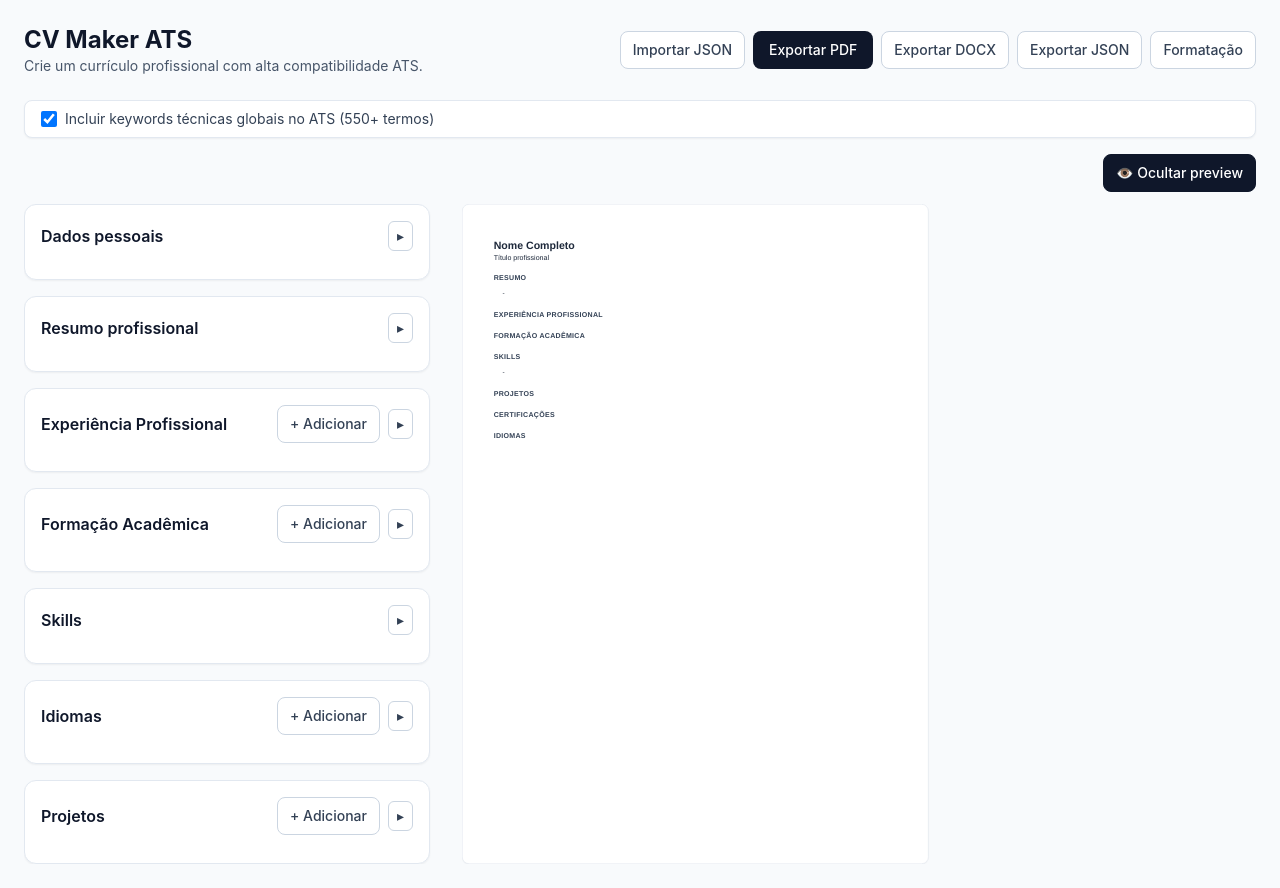
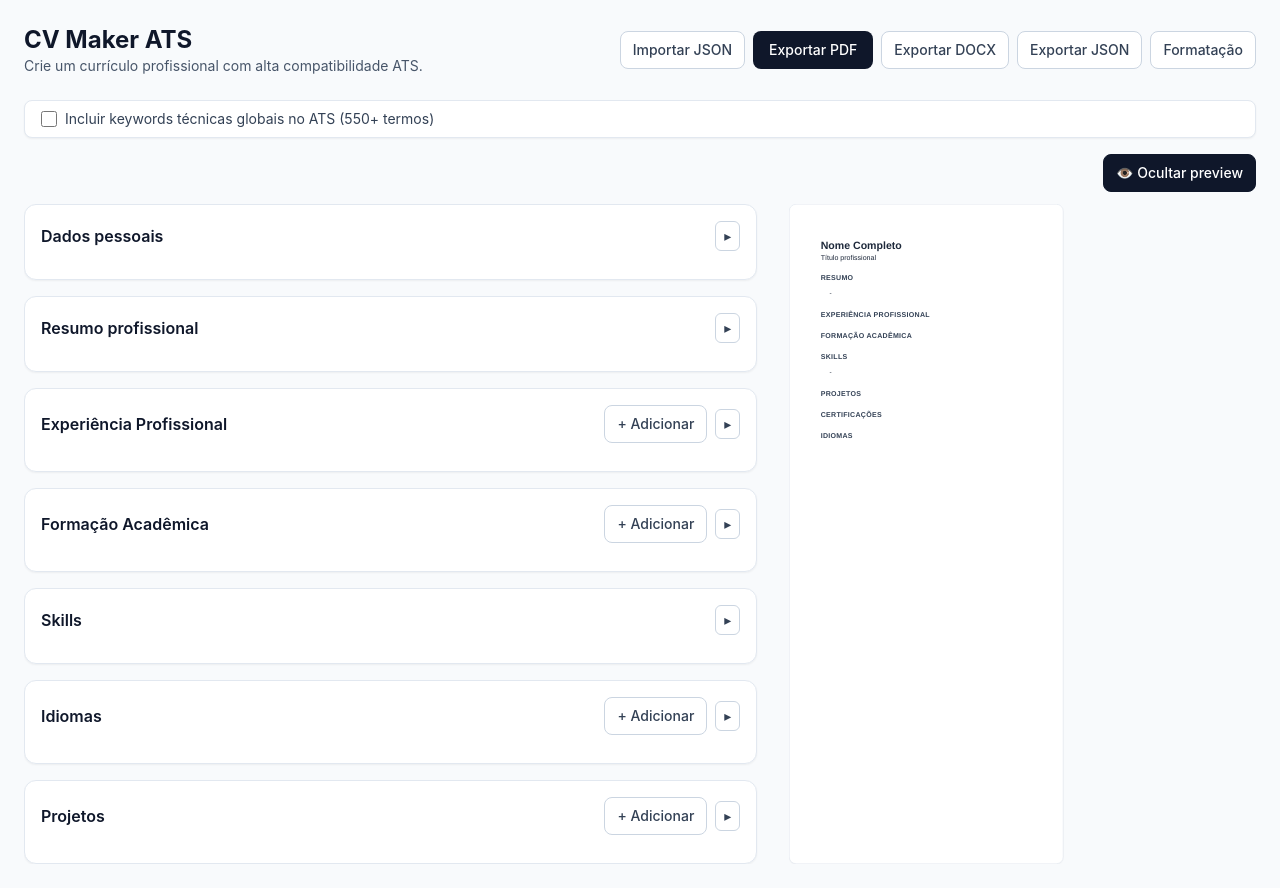
Before and after one commit to pedromael/CV-Maker, a React (Vite) app: page / in a window 1280 px wide. Built offline with nearby package versions, Linux system fonts and the light colour scheme.

Commit message:
feat: update preview layout and scaling for improved responsiveness

```diff
--- a/src/App.tsx
+++ b/src/App.tsx
@@ -80,10 +80,13 @@ function App() {
   const [showPreview, setShowPreview] = useState(true);
   const [formatSettings, setFormatSettings] = useState<FormatSettings>(defaultFormatSettings);
   const [showFormatPanel, setShowFormatPanel] = useState(false);
-  const [includeTechKeywords, setIncludeTechKeywords] = useState(true);
+  const [includeTechKeywords, setIncludeTechKeywords] = useState(false);
 
   const MM_TO_PX = 794 / 210;
+  const PREVIEW_PAGE_WIDTH = 794;
+  const PREVIEW_PAGE_HEIGHT = 1123;
   const layoutElements = useMemo(() => computeLayout(cvData, formatSettings), [cvData, formatSettings]);
+  const previewRenderedWidth = PREVIEW_PAGE_WIDTH * previewScale;
 
   const updateFormat = (key: keyof FormatSettings, value: number) => {
     setFormatSettings((prev) => ({ ...prev, [key]: value }));
@@ -94,11 +97,18 @@ function App() {
     if (!wrapper) return;
     const availableWidth = wrapper.clientWidth;
     const availableHeight = wrapper.clientHeight;
-    const scaleX = availableWidth / 794;
-    const scaleY = availableHeight / 1123;
+    const scaleY = availableHeight / PREVIEW_PAGE_HEIGHT;
+
+    if (isWideLayout) {
+      const scale = Math.min(scaleY, 1);
+      setPreviewScale(scale);
+      return;
+    }
+
+    const scaleX = availableWidth / PREVIEW_PAGE_WIDTH;
     const scale = Math.min(scaleX, scaleY, 1);
     setPreviewScale(scale);
-  }, []);
+  }, [isWideLayout]);
 
   useEffect(() => {
     const onResize = () => setIsWideLayout(window.innerWidth >= 1280);
@@ -303,7 +313,7 @@ function App() {
         </button>
       </div>
 
-      <main className={`grid gap-6 ${showPreview && isWideLayout ? 'xl:h-[calc(100vh-140px)] xl:grid-cols-[1.6fr_1fr]' : ''}`}>
+      <main className={`grid gap-6 ${showPreview && isWideLayout ? 'xl:h-[calc(100vh-140px)] xl:grid-cols-[minmax(0,1fr)_max-content]' : ''}`}>
         <section className="space-y-4 min-h-0 xl:overflow-y-auto xl:pr-2">
           <SectionCard title="Dados pessoais">
             <div className="grid gap-3 md:grid-cols-2">
@@ -512,13 +522,17 @@ function App() {
           </SectionCard>
         </section>
 
-        {showPreview && isWideLayout && <section className="min-h-0 flex flex-col md:min-h-[600px] xl:min-h-0">
-          <div ref={previewWrapperRef} className="w-full flex-1 min-h-0 overflow-hidden flex items-start justify-center md:py-4 xl:py-0">
+        {showPreview && isWideLayout && <section className="min-h-0 flex w-max flex-col md:min-h-[600px] xl:min-h-0">
+          <div
+            ref={previewWrapperRef}
+            className="flex-1 min-h-0 overflow-hidden flex items-start justify-start md:py-4 xl:py-0"
+            style={{ width: previewRenderedWidth }}
+          >
             <div
               style={{
                 position: 'relative',
-                width: 794,
-                minHeight: 1123,
+                width: PREVIEW_PAGE_WIDTH,
+                minHeight: PREVIEW_PAGE_HEIGHT,
                 background: '#fff',
                 fontFamily: 'Helvetica, Arial, sans-serif',
                 color: '#1e293b',
@@ -577,8 +591,8 @@ function App() {
               <div
                 style={{
                   position: 'relative',
-                  width: 794,
-                  minHeight: 1123,
+                  width: PREVIEW_PAGE_WIDTH,
+                  minHeight: PREVIEW_PAGE_HEIGHT,
                   background: '#fff',
                   fontFamily: 'Helvetica, Arial, sans-serif',
                   color: '#1e293b',
```
